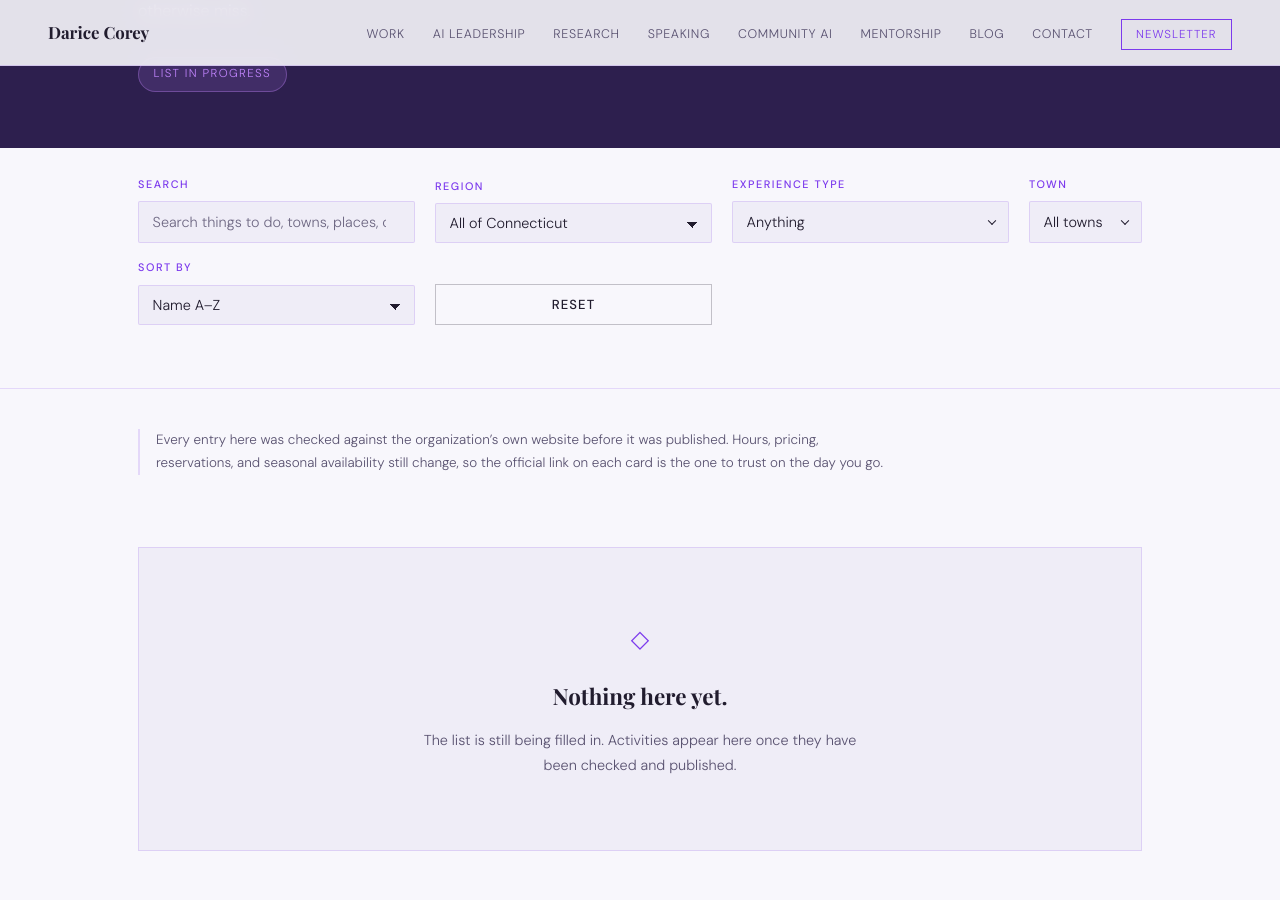
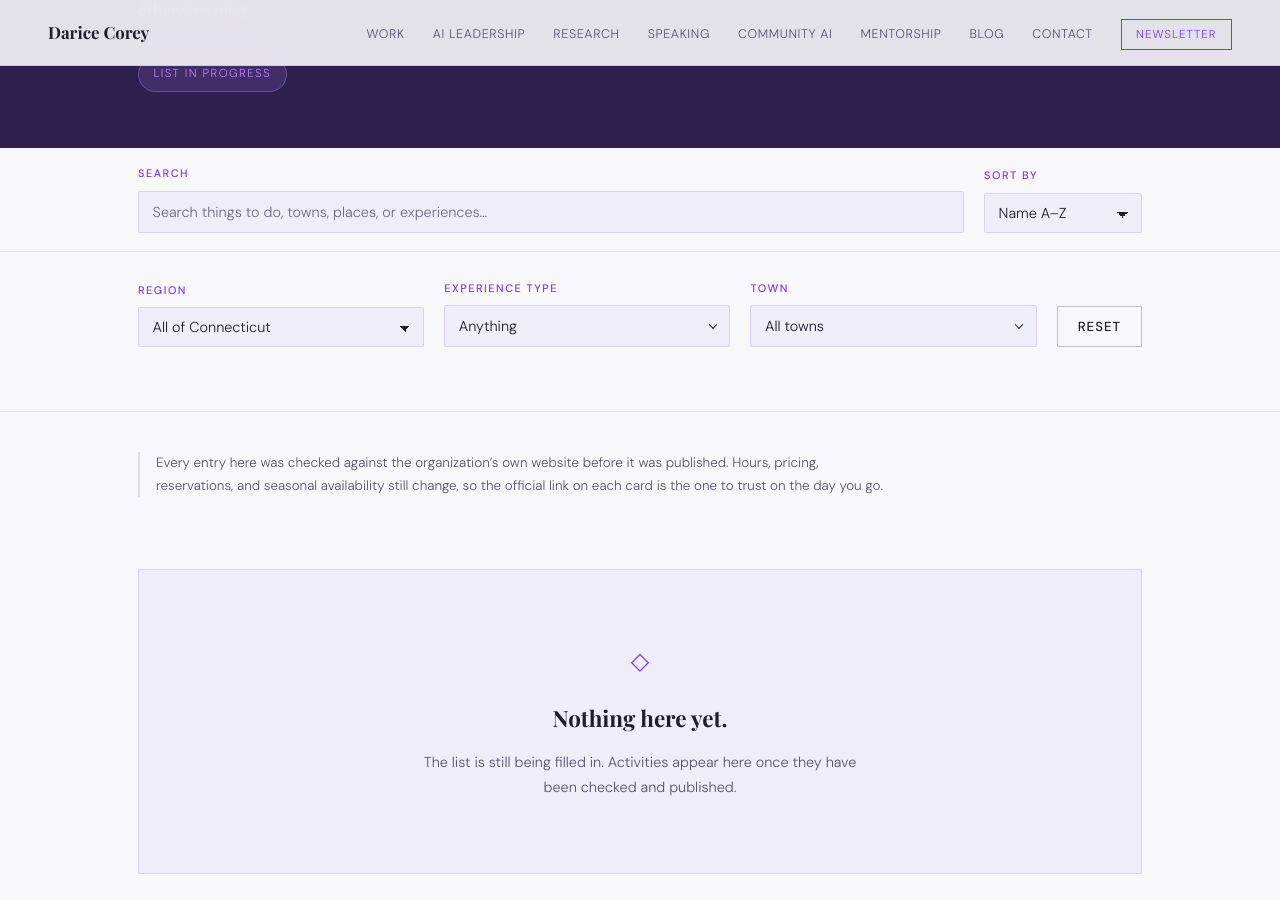
Before and after one commit to dcoreyrasm/dcoreyrasm.github.io, a Jekyll site: the page built from connecticut-list/index.html, in a window 1280 px wide and 900 px high, scrolled down 336 px. Built offline with Jekyll 4.4.1, drawn with Linux system fonts in a browser that asks for light colours; some web fonts are replaced.

Commit message:
Adopt the pinned search strip
Village Notes split its controls: search and sort into their own strip
that pins under the header, filters and chips below it, scrolling away.
The split also changed .vn-controls from five columns to four, and this
page shares that stylesheet -- so it was six controls in a four-column
grid until it followed.

Search and sort move into a vn-searchbar-section using the same classes,
so the pinning, the --header-h offset and the unpin below 900px are
inherited rather than declared a second time. The filter grid is now
region, experience type, town and reset: exactly the four columns the
shared rule expects.

The two directories read the same way again, which is the point of
sharing the components at all.

Co-Authored-By: Claude Opus 5 <noreply@anthropic.com>
Claude-Session: https://claude.ai/code/session_01TMyZvHu16TwNLwGcrfcLQQ

```diff
--- a/connecticut-list/index.html
+++ b/connecticut-list/index.html
@@ -73,16 +73,33 @@
       </div>
     </div>
 
+    <section class="vn-searchbar-section" aria-labelledby="cl-search-heading">
+      <div class="container">
+        <h2 id="cl-search-heading" class="vn-visually-hidden">Search the list</h2>
+        <form class="vn-searchbar" role="search" onsubmit="return false;">
+          <div class="vn-field vn-field-search">
+            <label for="cl-search">Search</label>
+            <input type="search" id="cl-search" placeholder="Search things to do, towns, places, or experiences&hellip;" autocomplete="off" />
+          </div>
+
+          <div class="vn-field">
+            <label for="cl-sort">Sort by</label>
+            <select id="cl-sort">
+              <option value="name">Name A&ndash;Z</option>
+              <option value="town">Town A&ndash;Z</option>
+              <option value="region">Region A&ndash;Z</option>
+              <option value="added">Recently added</option>
+            </select>
+          </div>
+        </form>
+      </div>
+    </section>
+
     <section class="vn-controls-section" aria-labelledby="cl-filters-heading">
       <div class="container">
         <h2 id="cl-filters-heading" class="vn-visually-hidden">Find something to do</h2>
 
         <form class="vn-controls" role="search" onsubmit="return false;">
-          <div class="vn-field vn-field-search">
-            <label for="cl-search">Search</label>
-            <input type="search" id="cl-search" placeholder="Search things to do, towns, places, or experiences&hellip;" autocomplete="off" />
-          </div>
-
           <div class="vn-field">
             <label for="cl-region">Region</label>
             <select id="cl-region">
@@ -123,16 +140,6 @@
                 <div class="vn-multi-list" id="cl-town-list"></div>
               </div>
             </div>
-          </div>
-
-          <div class="vn-field">
-            <label for="cl-sort">Sort by</label>
-            <select id="cl-sort">
-              <option value="name">Name A&ndash;Z</option>
-              <option value="town">Town A&ndash;Z</option>
-              <option value="region">Region A&ndash;Z</option>
-              <option value="added">Recently added</option>
-            </select>
           </div>
 
           <button type="button" id="cl-reset" class="btn-ghost vn-reset">Reset</button>
```
